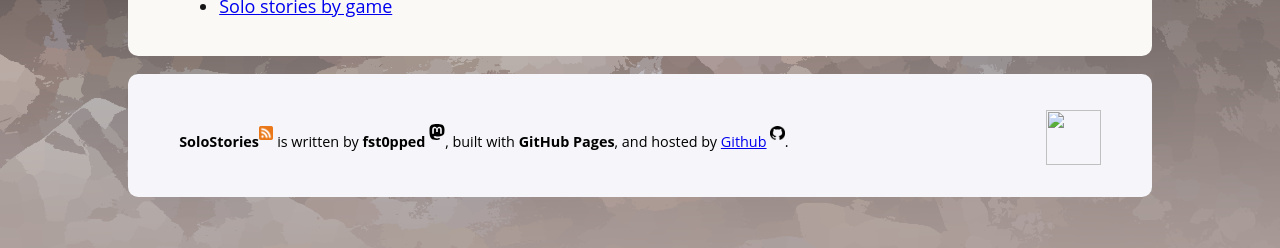
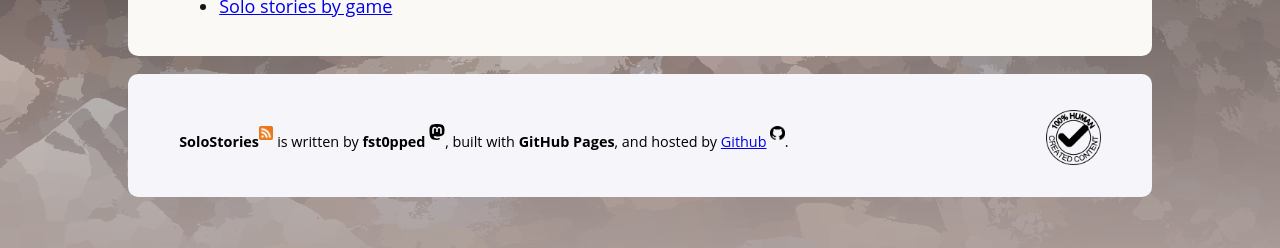
Before and after one commit to fst0pped/fst0pped.github.io, a Jekyll site: the page built from index.html, in a window 1280 px wide. Shown: the part 1330-1578 px from the top of the page. Built offline with Jekyll 4.4.1, drawn with Linux system fonts in a browser that asks for light colours.

Commit message:
Update default.html

```diff
--- a/_layouts/default.html
+++ b/_layouts/default.html
@@ -34,7 +34,7 @@
 
       <footer>
         <div class='right no-ai'>
-          <a href='https://no-ai-icon.com/statement/?url=solostories.neocities.org'><img src='" + relativePath + "/images/no-ai-icon-07.png'  /></a>
+          <a href='https://no-ai-icon.com/statement/?url=solostories.neocities.org'><img src='/images/no-ai-icon-07.png'  /></a>
         </div>
 
         <p><strong>SoloStories</strong><a href='/postfeed.xml'><img id='rss' src='/images/rss.png' /></a> is written by <strong>fst0pped</strong> <a href='https://tabletop.social/@fst0pped'><img id='mastodonfooter' src='/images/mastodon.svg' /></a>, built with <strong>GitHub Pages</strong>, and hosted by <a href='https://github.com/fst0pped'>Github</a> <a href='https://github.com/fst0pped/fst0pped.github.io'><img id='githubfooter' src='/images/GitHub_Invertocat_Black.png' /></a>.</p>
```
